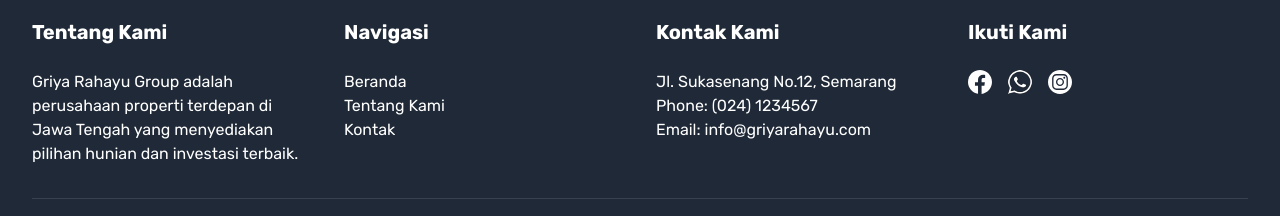
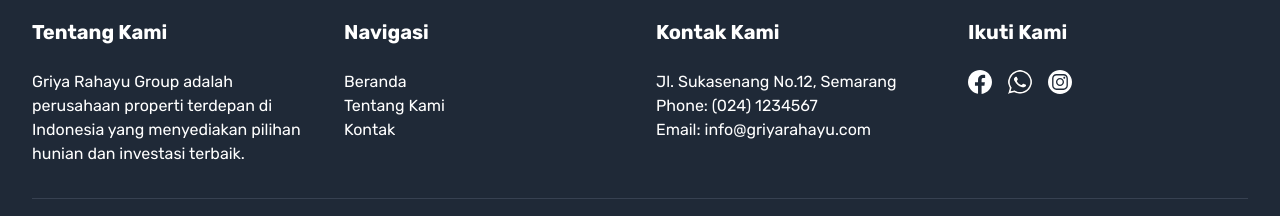
Before and after one commit to radzag7127/website-perumahan-ddap-SI-E-kelompok-6, a Next.js app: page / in a window 1280 px wide. Shown: the part 4495-4711 px from the top of the page. Built offline with nearby package versions, Linux system fonts and the light colour scheme.

Commit message:
radyza final project ddap 7

```diff
--- a/src/components/page-8-footer/footer.tsx
+++ b/src/components/page-8-footer/footer.tsx
@@ -8,8 +8,8 @@ const Footer = () => {
           <div>
             <h2 className="mb-6 text-xl font-bold">Tentang Kami</h2>
             <p>
-              Griya Rahayu Group adalah perusahaan properti terdepan di Jawa
-              Tengah yang menyediakan pilihan hunian dan investasi terbaik.
+              Griya Rahayu Group adalah perusahaan properti terdepan di
+              Indonesia yang menyediakan pilihan hunian dan investasi terbaik.
             </p>
           </div>
           <div>
```
